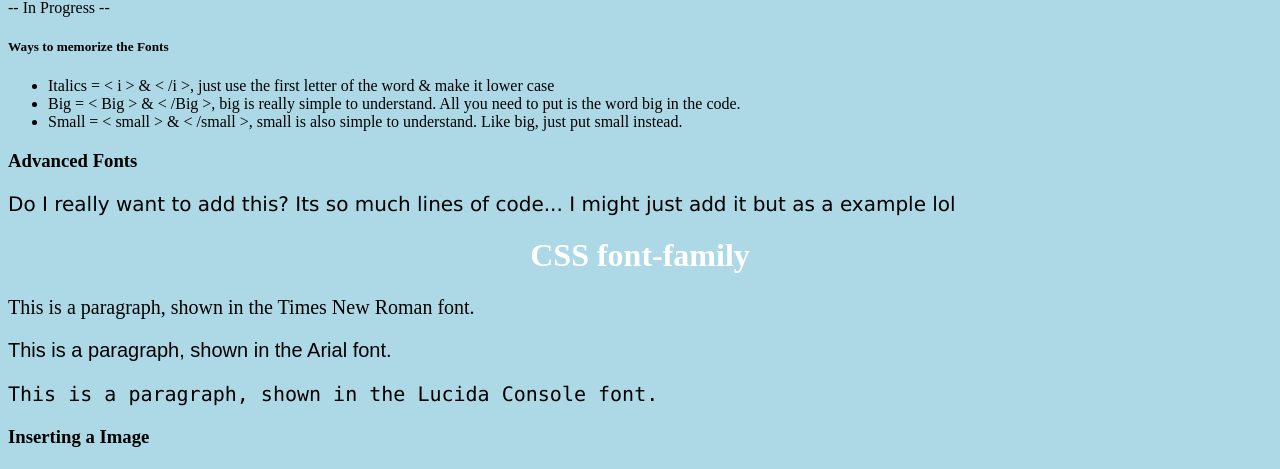
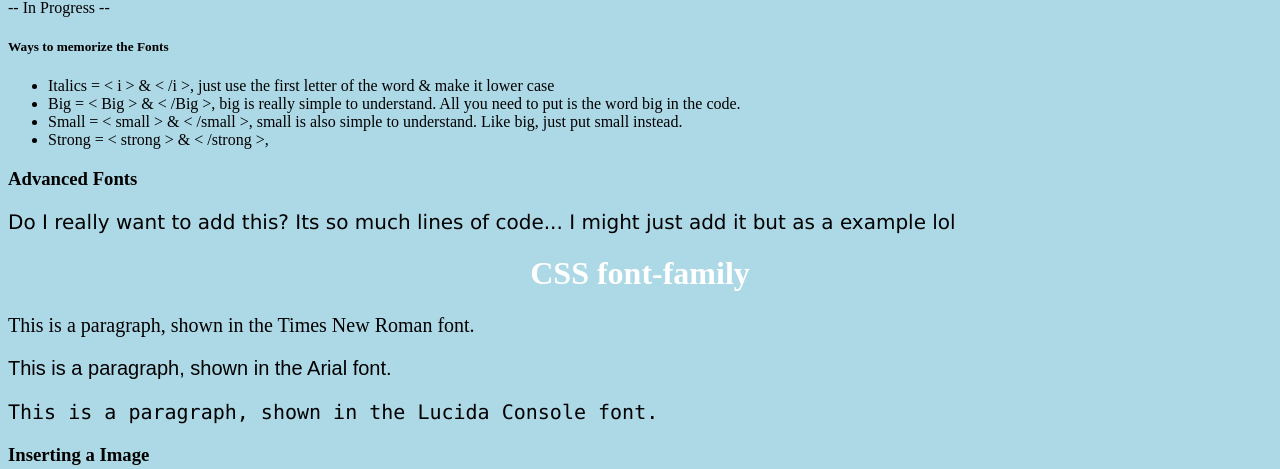
Before and after one commit to TheShowcaseYT/HTML-Practice, a plain HTML site: page index.htm in a window 1280 px wide. Shown: the part 1194-1663 px from the top of the page. Drawn offline with Linux system fonts and the light colour scheme.

Commit message:
Update index.html

```diff
--- a/index.htm
+++ b/index.htm
@@ -83,6 +83,7 @@ p {
   <li>Italics = < i > & < /i >, just use the first letter of the word & make it lower case</li>
   <li>Big = < Big > & < /Big >, big is really simple to understand. All you need to put is the word big in the code.</li>
   <li>Small = < small > & < /small >, small is also simple to understand. Like big, just put small instead.</li>
+  <li>Strong = < strong > & < /strong >,
 </ul>
 <h3>Advanced Fonts</h3>
 <p>Do I really want to add this? Its so much lines of code... I might just add it but as a example lol</p>
```
